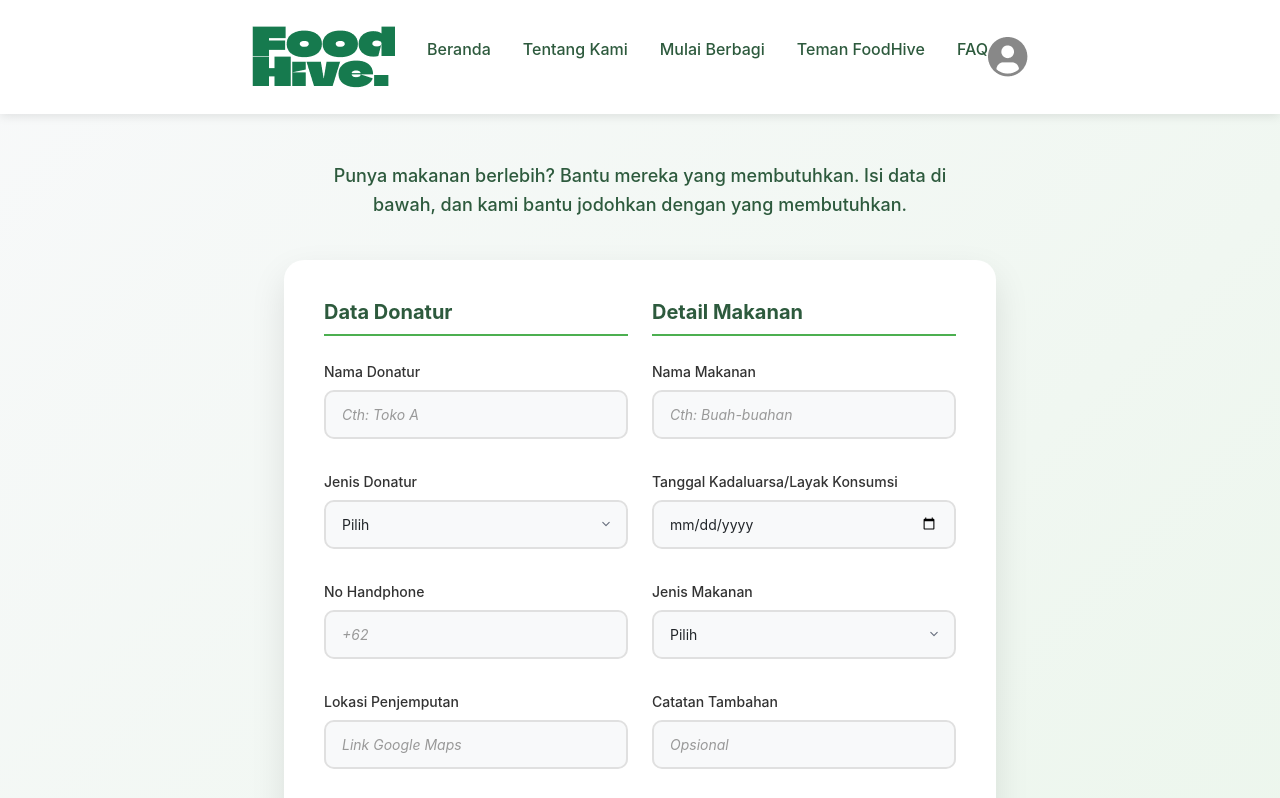
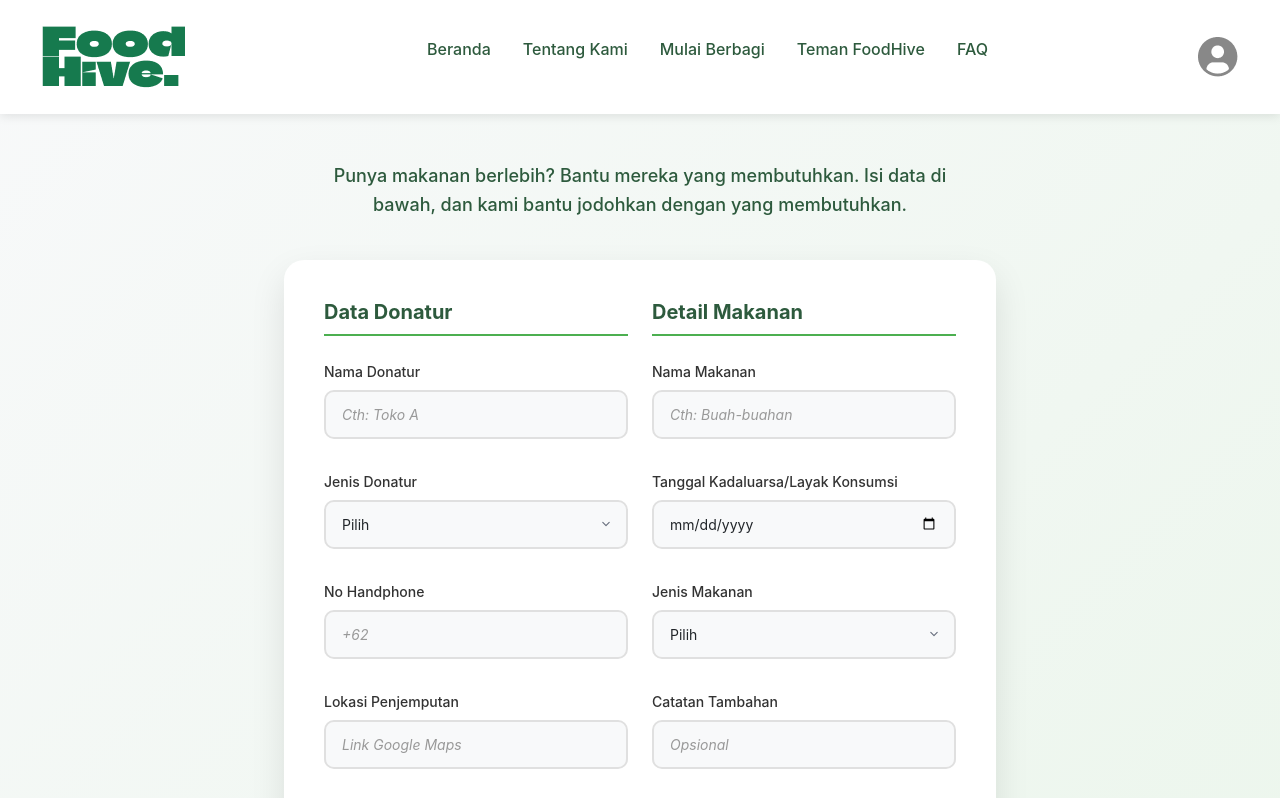
Before and after one commit to Azzariyat/Food-Hive, a website: page public/pages/donation.html in a window 1280 px wide. Shown: the top 798 px of the page. Drawn offline with nearby package versions, Linux system fonts and the light colour scheme; a web font is replaced by a local one.

Commit message:
update navbar

```diff
--- a/public/css/daftarmitra.css
+++ b/public/css/daftarmitra.css
@@ -13,14 +13,24 @@ body {
 
 
         /* Header Navigation */
-        .navbar {
+       .main-navbar {
   width: 100%;
   background: white;
   padding: 1rem 2rem;
-            box-shadow: 0 2px 10px rgba(0,0,0,0.1);
+  box-shadow: 0 2px 10px rgba(0, 0, 0, 0.1);
   position: sticky;
   top: 0;
   z-index: 100;
+}
+
+.container-navbar {
+  display: flex;
+  justify-content: space-between;
+  align-items: center;
+  max-width: 1500px;
+  flex-direction: row;
+  margin: 0 auto;
+  padding: 10px ;
 }
 
 
--- a/public/css/donation.css
+++ b/public/css/donation.css
@@ -11,10 +11,30 @@
         }
 
         /* Header Styles */
-        .navbar {
+.main-navbar {
+  width: 100%;
+  background: white;
+  padding: 1rem 2rem;
+  box-shadow: 0 2px 10px rgba(0, 0, 0, 0.1);
+  position: sticky;
+  top: 0;
+  z-index: 100;
+}
+
+.container-navbar {
+  display: flex;
+  justify-content: space-between;
+  align-items: center;
+  max-width: 1500px;
+  flex-direction: row;
+  margin: 0 auto;
+  padding: 10px ;
+}
+
+        /* .navbar {
             background: white !important;
             box-shadow: 0 2px 10px rgba(0,0,0,0.1);
-        }
+        } */
 
         .navbar-brand {
             font-weight: bold;
--- a/public/css/faq.css
+++ b/public/css/faq.css
@@ -8,15 +8,26 @@ body {
 
 
         /* Header Navigation */
-        .navbar {
+       .main-navbar {
   width: 100%;
   background: white;
   padding: 1rem 2rem;
-            box-shadow: 0 2px 10px rgba(0,0,0,0.1);
+  box-shadow: 0 2px 10px rgba(0, 0, 0, 0.1);
   position: sticky;
   top: 0;
   z-index: 100;
 }
+
+.container-navbar {
+  display: flex;
+  justify-content: space-between;
+  align-items: center;
+  max-width: 1500px;
+  flex-direction: row;
+  margin: 0 auto;
+  padding: 10px ;
+}
+
 
 
         .nav-container {
--- a/public/css/riwayatdonasi.css
+++ b/public/css/riwayatdonasi.css
@@ -26,6 +26,26 @@ body {
 }
 
 /* History Header */
+    .main-navbar {
+  width: 100%;
+  background: white;
+  padding: 1rem 2rem;
+  box-shadow: 0 2px 10px rgba(0, 0, 0, 0.1);
+  position: sticky;
+  top: 0;
+  z-index: 100;
+}
+
+.container-navbar {
+  display: flex;
+  justify-content: space-between;
+  align-items: center;
+  max-width: 1500px;
+  flex-direction: row;
+  margin: 0 auto;
+  padding: 10px ;
+}
+
 .history-header {
     margin-bottom: 2rem;
     padding: 2rem 0;
--- a/public/css/style.css
+++ b/public/css/style.css
@@ -18,30 +18,26 @@
   --transition: all 0.3s ease;
 }
 
-
 /* Header Navigation */
-        .navbar {
+.main-navbar {
   width: 100%;
   background: white;
   padding: 1rem 2rem;
-            box-shadow: 0 2px 10px rgba(0,0,0,0.1);
+  box-shadow: 0 2px 10px rgba(0, 0, 0, 0.1);
   position: sticky;
   top: 0;
   z-index: 100;
 }
 
-
-        .nav-container {
+.container-navbar {
   display: flex;
   justify-content: space-between;
   align-items: center;
   max-width: 1500px;
+  flex-direction: row;
   margin: 0 auto;
-            padding: 10px;
-
-
+  padding: 10px ;
 }
-
 
 .nav-links {
   display: flex;
@@ -59,8 +55,6 @@
 .nav-links a:hover {
   color: #4a7c59;
 }
-
-
 
 /* Base Styles */
 * {
--- a/public/css/temanfh.css
+++ b/public/css/temanfh.css
@@ -37,26 +37,24 @@ body {
 
 
         /* Header Navigation */
-        .navbar {
+        .main-navbar {
   width: 100%;
   background: white;
   padding: 1rem 2rem;
-            box-shadow: 0 2px 10px rgba(0,0,0,0.1);
+  box-shadow: 0 2px 10px rgba(0, 0, 0, 0.1);
   position: sticky;
   top: 0;
   z-index: 100;
 }
 
-
-        .nav-container {
+.container-navbar {
   display: flex;
   justify-content: space-between;
   align-items: center;
   max-width: 1500px;
+  flex-direction: row;
   margin: 0 auto;
-            padding: 10px;
-
-
+  padding: 10px ;
 }
 
 
--- a/public/css/tentang.css
+++ b/public/css/tentang.css
@@ -41,20 +41,35 @@ body {
 }
 
 /* Header */
-header {
+/* header {
   background: white;
   padding: 15px 0;
   box-shadow: 0 2px 10px rgba(0, 0, 0, 0.1);
   position: sticky;
   top: 0;
   z-index: 100;
+} */
+
+.main-navbar {
+  width: 100%;
+  background: white;
+  padding: 1rem 2rem;
+  box-shadow: 0 2px 10px rgba(0, 0, 0, 0.1);
+  position: sticky;
+  top: 0;
+  z-index: 100;
 }
 
-.nav-container {
+.container-navbar {
   display: flex;
   justify-content: space-between;
   align-items: center;
+  max-width: 1500px;
+  flex-direction: row;
+  margin: 0 auto;
+  padding: 10px ;
 }
+
 
 .logo {
   font-size: 24px;
--- a/public/pages/donation.html
+++ b/public/pages/donation.html
@@ -14,17 +14,18 @@
   </head>
   <body>
     <!-- Navigation -->
-    <nav class="navbar">
-      <div class="nav-container">
-        <div><img src="../images/logo_FoodHive.png" alt="" /></div>
+    <nav class="main-navbar">
+        <div class="container-navbar">
+            <div><img src="../images/logo_FoodHive.png" alt=""></div>
             <ul class="nav-links">
-          <li><a href="../index.html">Beranda</a></li>
+                <li><a href="../pages/dashboard.html">Beranda</a></li>
                 <li><a href="../pages/tentangkami.html">Tentang Kami</a></li>
                 <li><a href="../pages/donation.html">Mulai Berbagi</a></li>
                 <li><a href="../pages/temanfh.html">Teman FoodHive</a></li>
                 <li><a href="../pages/faq.html">FAQ</a></li>
             </ul>
-        <a href="../pages/profile.html"> <img src="../images/profile.png" alt="profile" /></a>
+            <a href="../pages/profile.html"> <img src="../images/profile.png" alt="profile"></a>
+
         </div>
     </nav>
 
```
Also changed, not shown: public/index.html (+2 -2 lines), public/pages/daftarmitra.html (+3 -3 lines), public/pages/dashboard.html (+2 -2 lines), public/pages/faq.html (+5 -5 lines), public/pages/riwayatdonasi.html (+2 -2 lines), public/pages/temanfh.html (+3 -3 lines), public/pages/tentangkami.html (+2 -2 lines). Lines whose indentation alone changed are shown as unchanged.
